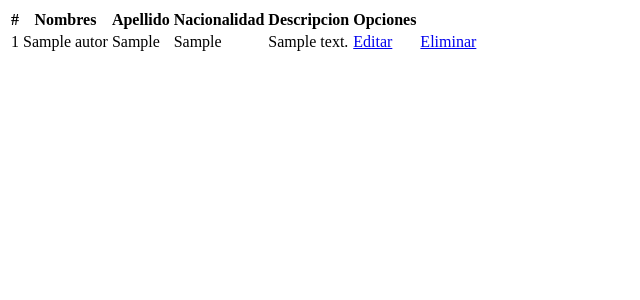
After one commit to AgustinSileoni/Biblioteca, a Django app: page /libro/listar_autor/ in a window 1280 px wide. The commit adds this page. Shown: the top 300 px of the page, without its empty margins (0-640 px from the left). Run offline with Django 4.2, Linux system fonts and the light colour scheme; tables that the repository leaves empty hold one stand-in row (values such as "Sample post").

Commit message:
Agregada la vista para editar y eliminar registros

```diff
--- a/Biblioteca/apps/libro/models.py
+++ b/Biblioteca/apps/libro/models.py
@@ -8,6 +8,7 @@ class Autor(models.Model):
     apellido = models.CharField(max_length= 200, blank= False, null= False)
     nacionalidad = models.CharField(max_length= 200, blank= False, null= False)
     descripcion = models.TextField(blank= False, null= False)
+    estado = models.BooleanField('Estado',default=True)
     fecha_creacion = models.DateField('Fecha de creacion', auto_now = True, auto_now_add=False)
 
     class Meta:
--- a/Biblioteca/apps/libro/urls.py
+++ b/Biblioteca/apps/libro/urls.py
@@ -1,8 +1,14 @@
+from unicodedata import name
 from django.urls import path
 
-from .views import crearAutor
+from .views import crearAutor, editarAutor, eliminarAutorDirecto, eliminarAutorDirecto, eliminarAutorLogico,listarAutor
 
 
 urlpatterns=[
-    path('crear_autor/', crearAutor, name = 'crear_autor')
+    path('crear_autor/', crearAutor, name = 'crear_autor'),
+    path('listar_autor/', listarAutor, name= 'listar_autor'),
+    path('editar_autor/<int:id>', editarAutor, name= 'editar_autor'),
+    path('eliminar_autor_directo/<int:id>',eliminarAutorDirecto, name='eliminar_autor_directo'),
+    path('eliminar_autor_logico/<int:id>',eliminarAutorLogico, name='eliminar_autor_logico'),
+
 ]
--- a/Biblioteca/apps/libro/views.py
+++ b/Biblioteca/apps/libro/views.py
@@ -1,5 +1,7 @@
 from enum import auto
 from django.shortcuts import redirect, render
+from django.core.exceptions import ObjectDoesNotExist
+from .models import Autor
 
 from .forms import AutorForm
 
@@ -9,11 +11,47 @@ def Home(request):
     return render(request, 'index.html')
 
 def crearAutor(request):
-    if request.method == 'POST':
-        autor_form = AutorForm(request.POST)
-        if autor_form.is_valid():   ##
+    if request.method == 'POST':  #Si el metodo utilizado es post
+        autor_form = AutorForm(request.POST)  ##Relleno autor_form con los datos del POST
+        if autor_form.is_valid():   ##Verifica que los datos ingresados sean validos (Propio de form)
             autor_form.save()   ##Guarda los datos (Propio de form)
             return redirect('index') ##Me redirige a una url
     else:
         autor_form = AutorForm()
     return render(request, 'libro/crear_autor.html',{'autor_form':autor_form})
+
+def listarAutor(request):
+    autores = Autor.objects.filter(estado = True)
+    return render(request, 'libro/listar_autor.html',{'autores':autores})
+
+def editarAutor(request,id):
+    autor_form= None
+    error = None
+    try:
+        autor = Autor.objects.get(id=id)
+        if request.method == 'GET':
+            autor_form = AutorForm(instance = autor)
+        else:
+            autor_form = AutorForm(request.POST, instance = autor)
+            if autor_form.is_valid():
+                    autor_form.save()
+            redirect('index')
+    except ObjectDoesNotExist as e:
+        error = e
+
+    return render(request,'libro/crear_autor.html',{'autor_form':autor_form,'error':error})
+
+def eliminarAutorDirecto(request,id):
+	autor= Autor.objects.get(id=id)
+	if request.method == 'POST':
+		autor.delete()
+		return redirect('libro:listar_autor')
+	return render (request, 'libro/eliminar_autor_directo.html',{'autor':autor})
+
+def eliminarAutorLogico(request,id):
+    autor = Autor.objects.get(id = id)
+    if request.method == 'POST':
+        autor.estado = False
+        autor.save()
+        return redirect('libro:listar_autor')
+    return render (request, 'libro/eliminar_autor_logico.html',{'autor':autor})
--- a/Biblioteca/templates/index.html
+++ b/Biblioteca/templates/index.html
@@ -11,6 +11,7 @@
 <body>
   {%block body%}
     <h1>Este es el index de mi proyecto</h1>
+
   {%endblock body %}
 
   {%block extrajs%}
--- /dev/null
+++ b/Biblioteca/templates/libro/listar_autor.html
@@ -0,0 +1,44 @@
+{%extends 'index.html' %}
+
+{%block title%}
+    Listado Autores
+{%endblock title%}
+
+{%block body%}
+
+    {%if autores%}
+        <table>
+            <thead>
+                <tr>
+                    <th>#</th>
+                    <th>Nombres</th>
+                    <th>Apellido</th>
+                    <th>Nacionalidad</th>
+                    <th>Descripcion</th>
+                    <th>Opciones</th>
+                </tr>
+            </thead>
+            <tbody>
+                {%for autor in autores%}
+                <tr>
+                    <td> {{autor.id}}</td>
+                    <td> {{autor.nombre}}</td>
+                    <td> {{autor.apellido}}</td>
+                    <td> {{autor.nacionalidad}}</td>
+                    <td> {{autor.descripcion }}</td>
+                    <td>
+                        <a href="{% url 'libro:editar_autor' autor.id%}">Editar</a>
+                    </td>
+                    <td>
+                        <a href="{% url 'libro:eliminar_autor_logico' autor.id%}">Eliminar</a>
+                    </td>
+                </tr>
+                {%endfor%}
+            </tbody>
+
+        </table>
+    {%else%}
+        <h1>No existen autores registrados</h1>
+    {%endif%}
+
+{%endblock body%}
```
Also changed, not shown: Biblioteca/templates/libro/crear_autor.html (+10 -5 lines), Biblioteca/templates/libro/eliminar_autor_directo.html (added, +13 -0 lines), Biblioteca/templates/libro/eliminar_autor_logico.html (added, +13 -0 lines), Biblioteca/apps/libro/migrations/0005_autor_estado.py (added).
